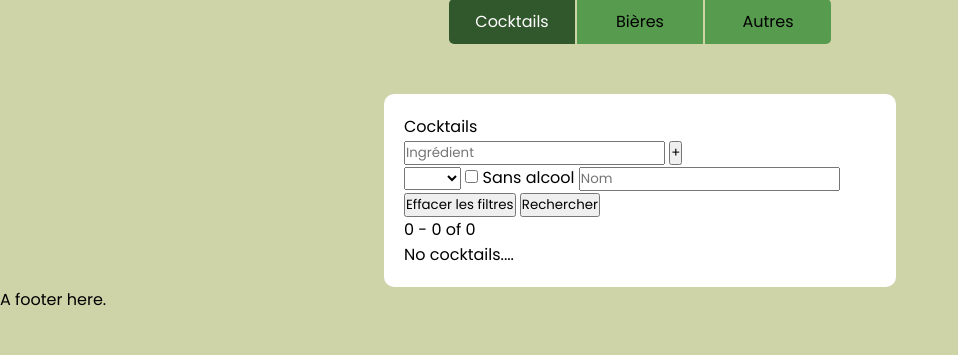
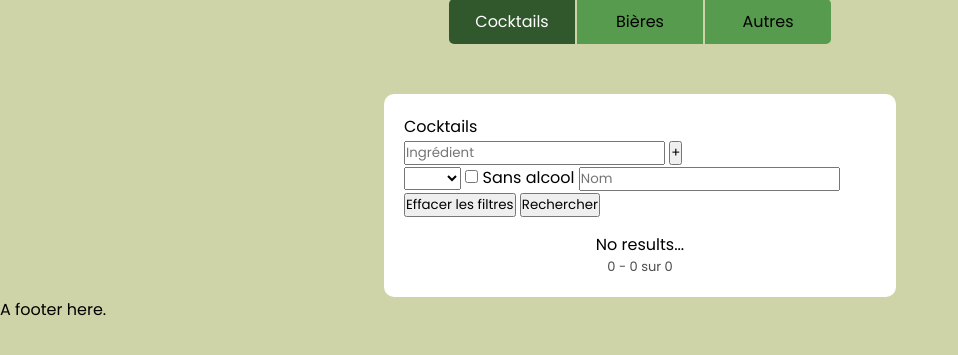
Before and after one commit to B4nanaJuice/bar-manager, a Flask app: page /cocktails in a window 1280 px wide. Shown: the part 186-541 px from the top of the page, without its empty margins (0-958 px from the left). Run offline with Flask 3, Linux system fonts and the light colour scheme.

Commit message:
Enhancment and styling fo pagination

```diff
--- /dev/null
+++ b/static/css/pagination.css
@@ -0,0 +1,14 @@
+.pagination {
+    width: 100%;
+    margin: auto;
+    margin-top: 15px;
+    text-align: center;
+}
+
+.pagination .pages * {
+    margin: 0 10px;
+}
+
+.pagination .pages *:not(strong) {
+    color: var(--primary-light);
+}
--- a/templates/cocktails.html.jinja
+++ b/templates/cocktails.html.jinja
@@ -2,6 +2,11 @@
 {% from "components/cocktail_card.html.jinja" import cocktail_card %}
 {% from "components/cocktail_search.html.jinja" import cocktail_search %}
 {% from "components/pagination.html.jinja" import pagination %}
+
+{% block header %}
+    {{ super() }}
+    <link rel="stylesheet" href="{{ url_for('static', filename = 'css/pagination.css') }}">
+{% endblock %}
 
 {% block content %}
     <h4>{{ page_title }}</h4>
@@ -10,7 +15,6 @@
     {{ cocktail_search(ingredients)|safe }}
 
     <!-- Show the data -->
-    <ul>
     <ul class="item-list">
         {% for cocktail in cocktails %}
         <li>
--- a/templates/components/pagination.html.jinja
+++ b/templates/components/pagination.html.jinja
@@ -1,9 +1,14 @@
 {% macro pagination(pagination, endpoint, url_args) %}
-    <div class="page-items">
-        {{ pagination.first }} - {{ pagination.last }} of {{ pagination.total }}
-    </div>
+
+<div class="pagination">
     {% if pagination.items|length >= 1 %}
-    <div class="pagination">
+    <div class="pages">
+        {% if pagination.page > 1 %}
+            <a href="{{ url_for(endpoint, page = pagination.page - 1, **url_args) }}"><<</a>
+        {% else %}
+            <span><<</span>
+        {% endif %}
+
         {% for page in pagination.iter_pages() %}
             {% if page %}
                 {% if page != pagination.page %}
@@ -15,8 +20,21 @@
                 <span class="ellipsis">…</span>
             {% endif %}
         {% endfor %}
+
+        {% if pagination.page < pagination.pages %}
+            <a href="{{ url_for(endpoint, page = pagination.page + 1, **url_args) }}">>></a>
+        {% else %}
+            <span>>></span>
+        {% endif %}
     </div>
+
     {% else %}
-    No cocktails....
+    No results...
     {% endif %}
+
+    <div class="page-items small description">
+        {{ pagination.first }} - {{ pagination.last }} sur {{ pagination.total }}
+    </div>
+</div>
+
 {% endmacro %}
```
Lines whose indentation alone changed are shown as unchanged.
